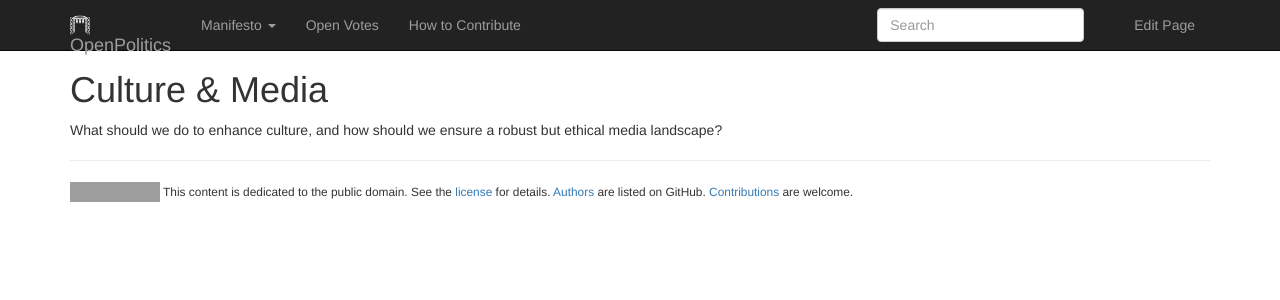
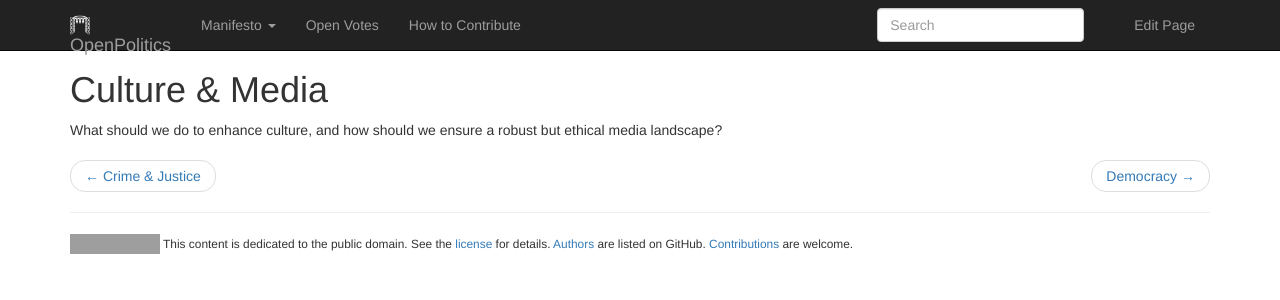
Before and after one commit to openpolitics/manifesto, a Jekyll site: the page built from manifesto/culture.md, in a window 1280 px wide. Shown: the top 300 px of the page. Built offline with Jekyll 4.4.1, drawn with Linux system fonts in a browser that asks for light colours; nearby versions of some CDN libraries; library files that are not in the unit come from our copies; grey boxes are pictures that could not be loaded.

Commit message:
Add prev/next policy nav
with some AWFUL liquid code

```diff
--- a/_layouts/policy.html
+++ b/_layouts/policy.html
@@ -5,3 +5,31 @@ layout: page
 <div class="policy">
   {{content}}
 </div>
+
+{% assign sorted_pages = site.pages | sort:"name" %}
+{% for p in sorted_pages %}
+  {% if p.layout == 'policy' %}
+    {% assign previous_page = this_page %}
+    {% assign this_page = p %}
+    {% if p.title == page.title %}
+      {% assign this_page_index = forloop.index %}
+      {% break %}
+    {% endif %}
+  {% endif %}
+{% endfor%}
+{% for p in sorted_pages offset:this_page_index %}
+  {% if p.layout == 'policy' %}
+    {% assign next_page = p %}
+    {% break %}
+  {% endif %}
+{% endfor %}
+
+
+<ul class='pager'>
+  {% if previous_page %}
+    <li class='previous'><a href='{{ previous_page.url }}'>&larr; {{ previous_page.title }}</a></li>
+  {% endif %}
+  {% if next_page %}
+    <li class='next'><a href='{{ next_page.url }}'>{{ next_page.title }} &rarr;</a></li>
+  {% endif %}
+</ul>
```
